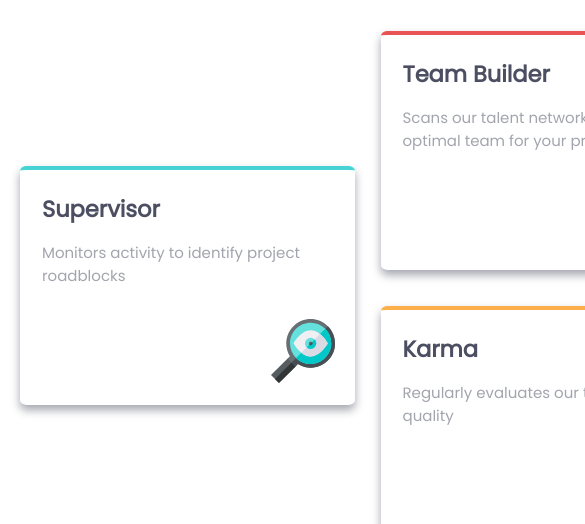
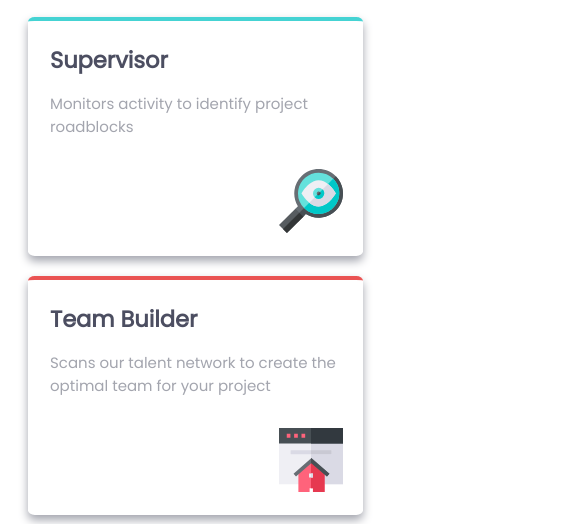
Before and after one commit to yaakoubox/four-card-feature-section-master, a plain HTML site: page index.html in a window 390 px wide. Shown: the part 320-844 px from the top of the page, 585 px wide, since content can reach past the window. Drawn offline with Linux system fonts and the light colour scheme.

Commit message:
Update styles.css

```diff
--- a/css/styles.css
+++ b/css/styles.css
@@ -2,6 +2,7 @@
 body{
   font-size: 15px;
   font-family: 'Poppins', sans-serif;
+
 }
 .DivMain{
   text-align: center;
@@ -25,7 +26,7 @@ body{
 }
 .Supervisor{
   position: absolute;
-  display: inline-block;
+
   width: 335px;
   height: 235px;
   border-top : 4px solid hsl(180, 62%, 55%);
@@ -34,7 +35,7 @@ body{
 }
 .Team_Builder{
   position: absolute;
-  display: inline-block;
+
   width: 335px;
   height: 235px;
   border-top: 4px solid hsl(0, 78%, 62%);
@@ -43,7 +44,7 @@ body{
 }
 .Karma{
   position: absolute;
-  display: inline-block;
+
   width: 335px;
   height: 235px;
   border-top:4px solid hsl(34, 97%, 64%);
@@ -86,3 +87,22 @@ p{
   padding-top: 20px;
   font-size: 28px;
 }
+
+
+
+@media only screen and (max-width: 1079px) {
+  .Supervisor , .Team_Builder , .Karma , .Calculator{
+    position: relative;
+    margin: 20px 20px 20px 20px ;
+  }
+  .all{
+    width: 375px;
+    align: center;
+  }
+  .DivMain{
+    margin: auto;
+    width: 100%;
+  }
+
+
+}
```
